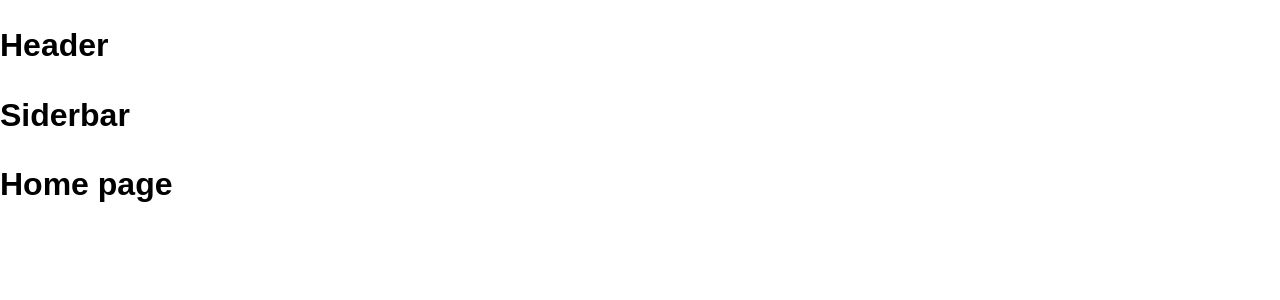
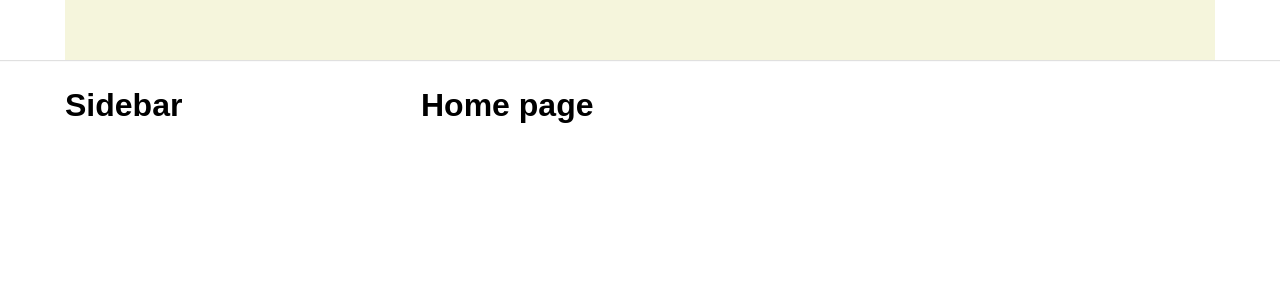
Before and after one commit to tienhai488/tiktok_demo3, a React (Create React App) app: page / in a window 1280 px wide. Shown: the top 300 px of the page. Built offline with nearby package versions, Linux system fonts and the light colour scheme.

Commit message:
build base layout

```diff
--- a/package.json
+++ b/package.json
@@ -6,6 +6,7 @@
     "@testing-library/jest-dom": "^5.16.5",
     "@testing-library/react": "^13.3.0",
     "@testing-library/user-event": "^13.5.0",
+    "classnames": "^2.3.1",
     "react": "^18.2.0",
     "react-dom": "^18.2.0",
     "react-router-dom": "^6.3.0",
--- /dev/null
+++ b/src/components/Layout/DefaultLayout/DefaultLayout.module.scss
@@ -0,0 +1,14 @@
+.wrapper {
+    display: flex;
+    flex-direction: column;
+    align-items: center;
+}
+
+.container {
+    width: var(--default-layout-width);
+    display: flex;
+}
+
+.content {
+    flex: 1;
+}
--- /dev/null
+++ b/src/components/Layout/DefaultLayout/Sidebar/Sidebar.module.scss
@@ -0,0 +1,3 @@
+.wrapper {
+    width: 356px;
+}
--- a/src/components/Layout/DefaultLayout/Sidebar/index.js
+++ b/src/components/Layout/DefaultLayout/Sidebar/index.js
@@ -1,5 +1,14 @@
+import classNames from 'classnames/bind';
+import styles from './Sidebar.module.scss';
+
+const cx = classNames.bind(styles);
+
 function Siderbar() {
-    return <h1>Siderbar</h1>;
+    return (
+        <aside className={cx('wrapper')}>
+            <h1>Sidebar</h1>
+        </aside>
+    );
 }
 
 export default Siderbar;
--- a/src/components/Layout/DefaultLayout/index.js
+++ b/src/components/Layout/DefaultLayout/index.js
@@ -1,13 +1,17 @@
 import Header from '~/components/Layout/components/Header';
 import Siderbar from './Sidebar';
+import classNames from 'classnames/bind';
+import styles from './DefaultLayout.module.scss';
+
+const cx = classNames.bind(styles);
 
 function DefaultLayout({ children }) {
     return (
-        <div>
+        <div className={cx('wrapper')}>
             <Header />
-            <div className="container">
+            <div className={cx('container')}>
                 <Siderbar />
-                <div className="content">{children}</div>
+                <div className={cx('content')}>{children}</div>
             </div>
         </div>
     );
--- /dev/null
+++ b/src/components/Layout/components/Header/Header.module.scss
@@ -0,0 +1,13 @@
+.wrapper {
+    width: 100%;
+    height: var(--default-layout-header-height, 60px);
+    box-shadow: 0px 1px 1px rgb(0 0 0 / 12%);
+    display: flex;
+    justify-content: center;
+}
+
+.inner {
+    height: 100%;
+    width: var(--default-layout-width);
+    background-color: beige;
+}
--- a/src/components/Layout/components/Header/index.js
+++ b/src/components/Layout/components/Header/index.js
@@ -1,5 +1,14 @@
+import classNames from 'classnames/bind';
+import styles from './Header.module.scss';
+
+const cx = classNames.bind(styles);
+
 function Header() {
-    return <h1>Header</h1>;
+    return (
+        <div className={cx('wrapper')}>
+            <div className={cx('inner')}></div>
+        </div>
+    );
 }
 
 export default Header;
```
Also changed, not shown: 1 other file (tests, documents, lock files or other folders).
